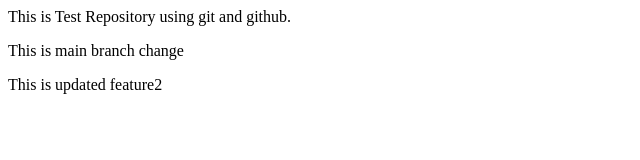
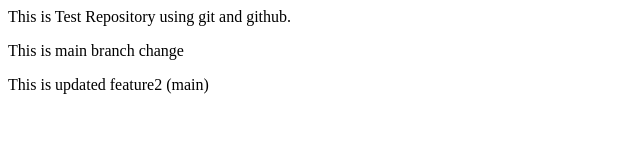
Before and after one commit to Shariqqqq/TestRepo, a plain HTML site: page index.html in a window 1280 px wide. Shown: the full height of the page, 0-640 px from the left. Drawn offline with Linux system fonts and the light colour scheme.

Commit message:
update now

```diff
--- a/index.html
+++ b/index.html
@@ -1,3 +1,3 @@
 <p>This is Test Repository using git and github.</p>
 <p>This is main branch change</p>
-<p>This is updated feature2</p>
+<p>This is updated feature2 (main)</p>
```
